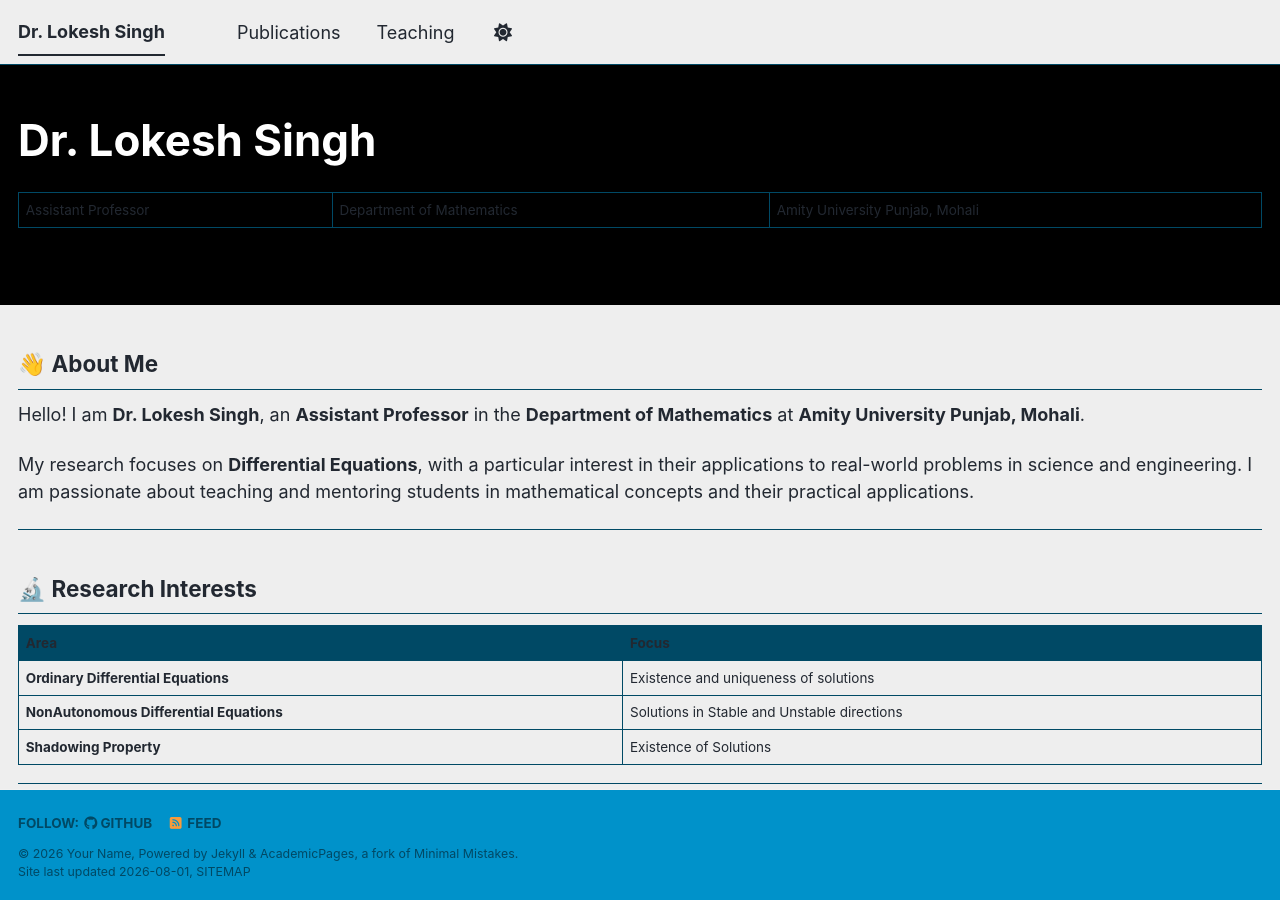
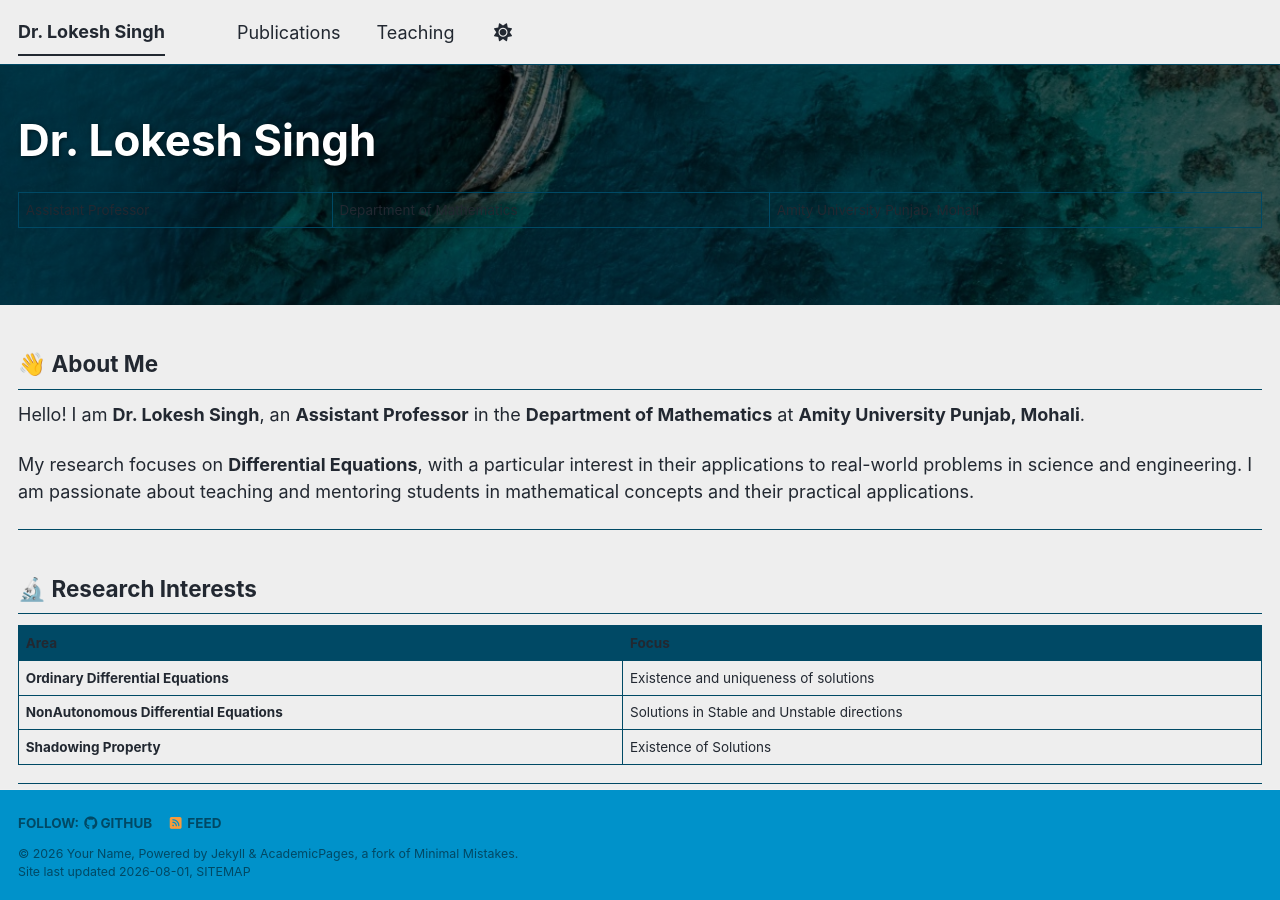
Before and after one commit to lokeshmath/lokeshmath.github.io, a Jekyll site: the page built from index.md, in a window 1280 px wide and 900 px high. Built offline with Jekyll 4.4.1, drawn with Linux system fonts in a browser that asks for light colours; a style sheet for code colours, icons or effects is not loaded.

Commit message:
Update index.md

```diff
--- a/index.md
+++ b/index.md
@@ -5,7 +5,7 @@ title: "Dr. Lokesh Singh"
 header:
   overlay_color: "#000"
   overlay_filter: "0.6"
-  # overlay_image: /header-banner.jpg
+  overlay_image: /header-banner.jpg
   actions:
     - label: "📄 Download CV"
       url: "/files/cv.pdf"
```
